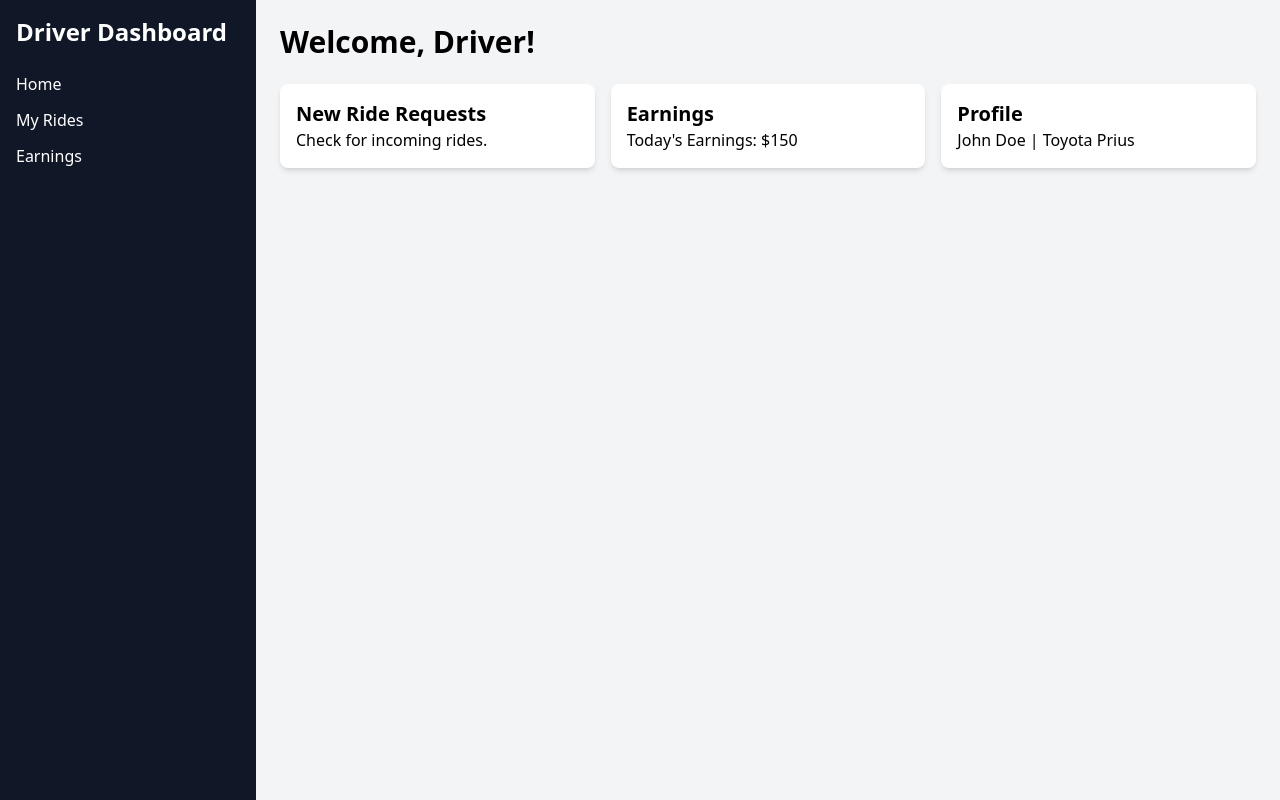
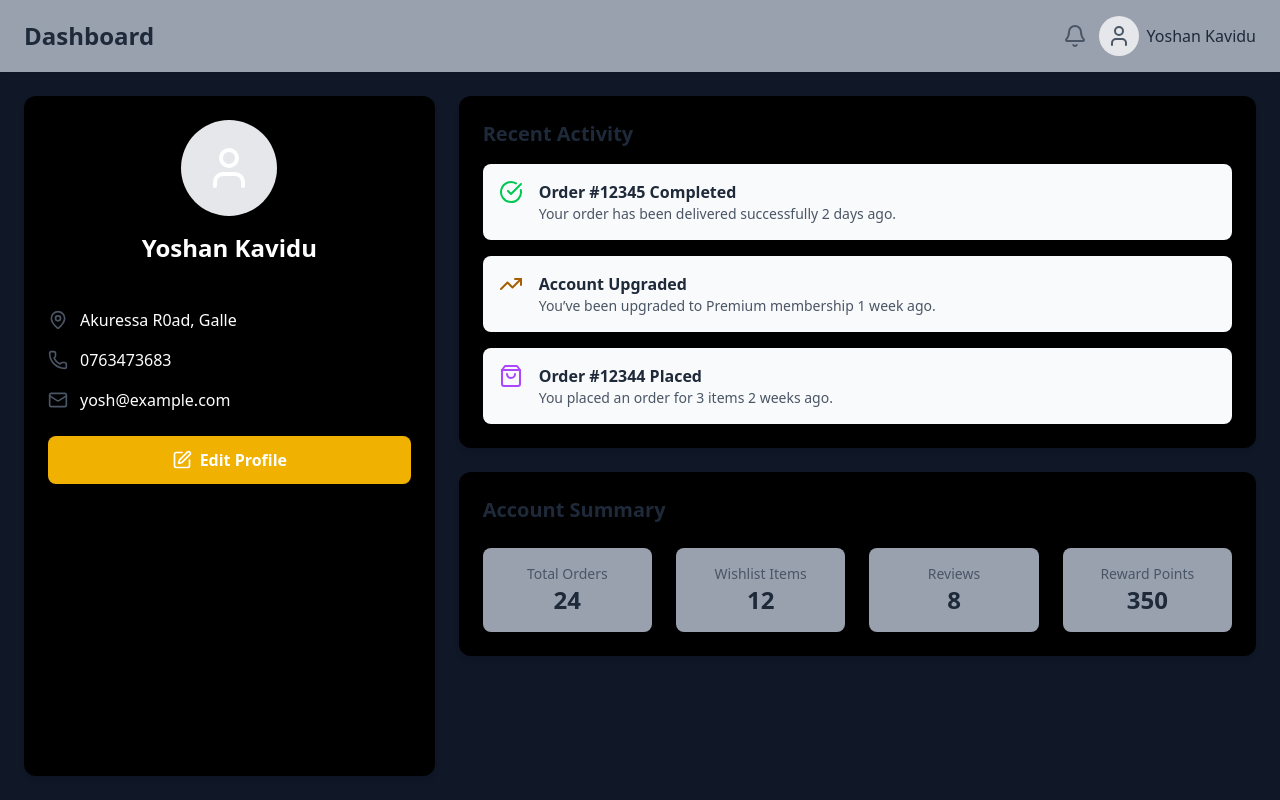
Before and after one commit to Pramodya2002-H/MegaCity--Frontend, a React (Vite) app: page /driverDashboard in a window 1280 px wide. Built offline with nearby package versions, Linux system fonts and the light colour scheme.

Commit message:
Implemented the DriverDashboard

```diff
--- a/src/pages/DriverDashboard/DriverDashboard.jsx
+++ b/src/pages/DriverDashboard/DriverDashboard.jsx
@@ -1,42 +1,137 @@
-import { Link } from "react-router-dom";
+import React from "react";
+import { useNavigate } from "react-router-dom"; // For navigation
+import { Bell, User, MapPin, Phone, Mail, Edit, CheckCircle, TrendingUp, ShoppingBag } from "lucide-react"; // Icons from lucide-react
 
 const DriverDashboard = () => {
+  const navigate = useNavigate(); // Initialize navigate hook for routing
+
+  // Sample driver data
+  const driver = {
+    name: "Yoshan Kavidu",
+    joinDate: "March 10, 2025",
+    location: "Akuressa R0ad, Galle",
+    phone: "0763473683",
+    email: "yosh@example.com",
+    totalOrders: 24,
+    wishlistItems: 12,
+    reviews: 8,
+    rewardPoints: 350,
+  };
+
+  // Sample recent activities
+  const recentActivities = [
+    {
+      icon: <CheckCircle size={24} className="text-green-500" />,
+      title: "Order #12345 Completed",
+      description: "Your order has been delivered successfully 2 days ago.",
+    },
+    {
+      icon: <TrendingUp size={24} className="text-yellow-700" />,
+      title: "Account Upgraded",
+      description: "You’ve been upgraded to Premium membership 1 week ago.",
+    },
+    {
+      icon: <ShoppingBag size={24} className="text-purple-500" />,
+      title: "Order #12344 Placed",
+      description: "You placed an order for 3 items 2 weeks ago.",
+    },
+  ];
+
+  const handleEditProfile = () => {
+    navigate("/edit-driver-profile"); // Replace with your actual edit profile route
+  };
+
   return (
-    <div className="flex h-screen">
-      {/* Sidebar */}
-      <nav className="w-64 bg-gray-900 h-screen p-4 text-white">
-        <h1 className="text-2xl font-bold mb-6">Driver Dashboard</h1>
-        <ul>
-          <li className="mb-3">
-            <Link to="/driver-home" className="hover:text-gray-400">Home</Link>
-          </li>
-          <li className="mb-3">
-            <Link to="/driver-rides" className="hover:text-gray-400">My Rides</Link>
-          </li>
-          <li className="mb-3">
-            <Link to="/driver-earnings" className="hover:text-gray-400">Earnings</Link>
-          </li>
-        </ul>
-      </nav>
+    <div className="min-h-screen bg-gray-900 flex flex-col">
+      {/* Header */}
+      <header className="bg-gray-400 shadow-sm py-4 px-6 flex justify-between items-center">
+        <h1 className="text-2xl font-bold text-gray-800">Dashboard</h1>
+        <div className="flex items-center gap-3">
+          <Bell size={24} className="text-gray-600 cursor-pointer hover:text-gray-800" />
+          <div className="flex items-center gap-2">
+            <div className="w-10 h-10 rounded-full bg-gray-200 flex items-center justify-center">
+              <User size={24} className="text-gray-600" />
+            </div>
+            <span className="text-gray-800 font-medium">{driver.name}</span>
+          </div>
+        </div>
+      </header>
 
       {/* Main Content */}
-      <div className="flex-1 p-6 bg-gray-100">
-        <h1 className="text-3xl font-semibold">Welcome, Driver!</h1>
-        <div className="grid grid-cols-3 gap-4 mt-6">
-          {/* Ride Requests */}
-          <div className="bg-white p-4 shadow-md rounded-lg">
-            <h2 className="text-xl font-bold">New Ride Requests</h2>
-            <p>Check for incoming rides.</p>
+      <div className="flex-grow flex flex-col md:flex-row gap-6 p-6">
+        {/* Left Section: Driver Profile */}
+        <div className="bg-black rounded-xl shadow-md p-6 md:w-1/3">
+          <div className="flex flex-col items-center mb-6">
+            <div className="w-24 h-24 rounded-full bg-gray-200 flex items-center justify-center mb-4">
+              <User size={48} className="text-white" />
+            </div>
+            <h2 className="text-2xl font-bold text-white">{driver.name}</h2>
+            <p className="text-yellow- text-sm">Member since {driver.joinDate}</p>
           </div>
-          {/* Earnings Summary */}
-          <div className="bg-white p-4 shadow-md rounded-lg">
-            <h2 className="text-xl font-bold">Earnings</h2>
-            <p>Today's Earnings: $150</p>
+
+          <div className="space-y-4">
+            <div className="flex items-center gap-3">
+              <MapPin size={20} className="text-gray-600" />
+              <span className="text-white">{driver.location}</span>
+            </div>
+            <div className="flex items-center gap-3">
+              <Phone size={20} className="text-gray-600" />
+              <span className="text-white">{driver.phone}</span>
+            </div>
+            <div className="flex items-center gap-3">
+              <Mail size={20} className="text-gray-600" />
+              <span className="text-white">{driver.email}</span>
+            </div>
           </div>
-          {/* Profile Summary */}
-          <div className="bg-white p-4 shadow-md rounded-lg">
-            <h2 className="text-xl font-bold">Profile</h2>
-            <p>John Doe | Toyota Prius</p>
+
+          <button
+            onClick={handleEditProfile}
+            className="mt-6 w-full bg-yellow-500 text-white py-3 rounded-lg font-semibold hover:bg-yellow-700 transition-all duration-300 flex items-center justify-center gap-2"
+          >
+            <Edit size={20} />
+            Edit Profile
+          </button>
+        </div>
+
+        {/* Right Section: Recent Activity & Summary */}
+        <div className="flex-grow space-y-6">
+          {/* Recent Activity */}
+          <div className="bg-black rounded-xl shadow-md p-6">
+            <h3 className="text-xl font-bold text-gray-800 mb-4">Recent Activity</h3>
+            <div className="space-y-4">
+              {recentActivities.map((activity, index) => (
+                <div key={index} className="flex items-start gap-4 p-4 bg-gray-50 rounded-lg">
+                  <div className="flex-shrink-0">{activity.icon}</div>
+                  <div>
+                    <h4 className="text-gray-800 font-semibold">{activity.title}</h4>
+                    <p className="text-gray-600 text-sm">{activity.description}</p>
+                  </div>
+                </div>
+              ))}
+            </div>
+          </div>
+
+          {/* Account Summary */}
+          <div className="bg-black rounded-xl shadow-md p-6">
+            <h3 className="text-xl font-bold text-gray-800 mb-6">Account Summary</h3>
+            <div className="grid grid-cols-1 sm:grid-cols-2 lg:grid-cols-4 gap-6">
+              <div className="text-center p-4 bg-gray-400 rounded-lg">
+                <h4 className="text-gray-600 text-sm font-medium">Total Orders</h4>
+                <p className="text-2xl font-bold text-gray-800">{driver.totalOrders}</p>
+              </div>
+              <div className="text-center p-4 bg-gray-400 rounded-lg">
+                <h4 className="text-gray-600 text-sm font-medium">Wishlist Items</h4>
+                <p className="text-2xl font-bold text-gray-800">{driver.wishlistItems}</p>
+              </div>
+              <div className="text-center p-4 bg-gray-400 rounded-lg">
+                <h4 className="text-gray-600 text-sm font-medium">Reviews</h4>
+                <p className="text-2xl font-bold text-gray-800">{driver.reviews}</p>
+              </div>
+              <div className="text-center p-4 bg-gray-400 rounded-lg">
+                <h4 className="text-gray-600 text-sm font-medium">Reward Points</h4>
+                <p className="text-2xl font-bold text-gray-800">{driver.rewardPoints}</p>
+              </div>
+            </div>
           </div>
         </div>
       </div>
```
